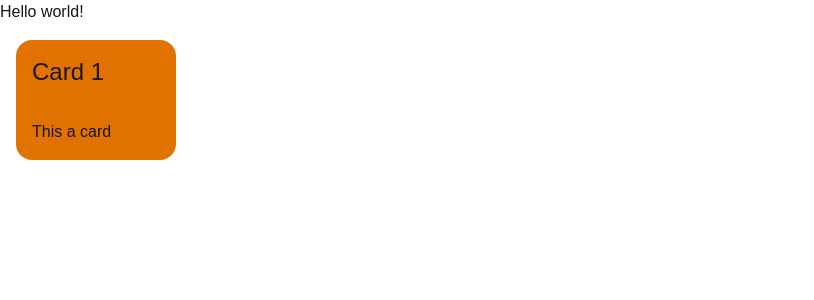
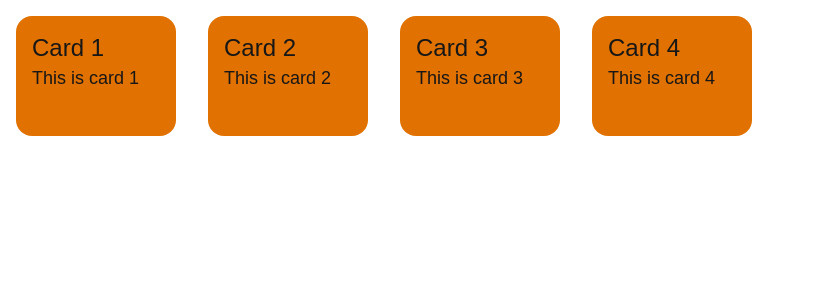
Before and after one commit to Arush-kumar/nextjs, a Next.js app: page / in a window 1280 px wide. Shown: the top 300 px of the page, without its empty margins (0-814 px from the left). Built offline with nearby package versions, Linux system fonts and the light colour scheme.

Commit message:
dynamic component

```diff
--- a/app/page.tsx
+++ b/app/page.tsx
@@ -3,9 +3,11 @@ import Card from "@/components/Card"
 
 export default function Home() {
   return (
-    <div>
-      <h1>Hello world!</h1>
-      <Card />
+    <div className="flex">
+      <Card title="Card 1" description="This is card 1" />
+      <Card title="Card 2" description="This is card 2" />
+      <Card title="Card 3" description="This is card 3" />
+      <Card title="Card 4" description="This is card 4" />
     </div>
   );
 }
--- a/components/Card.tsx
+++ b/components/Card.tsx
@@ -1,9 +1,13 @@
+type CardProps = {
+  title: string,
+  description: string
+}
 
-export default function Card() {
+export default function Card({ title, description }: CardProps) {
   return (
-    <div className=" bg-amber-600 w-40 h-30 rounded-2xl m-4">
-      <h1 className="p-4 text-2xl">Card 1</h1>
-      <p className="p-4">This a card</p>
+    <div className="bg-amber-600 w-40 h-30 rounded-2xl m-4 p-4">
+      <h1 className="text-2xl">{title}</h1>
+      <p className="text-lg">{description}</p>
     </div>
   )
 }
```
